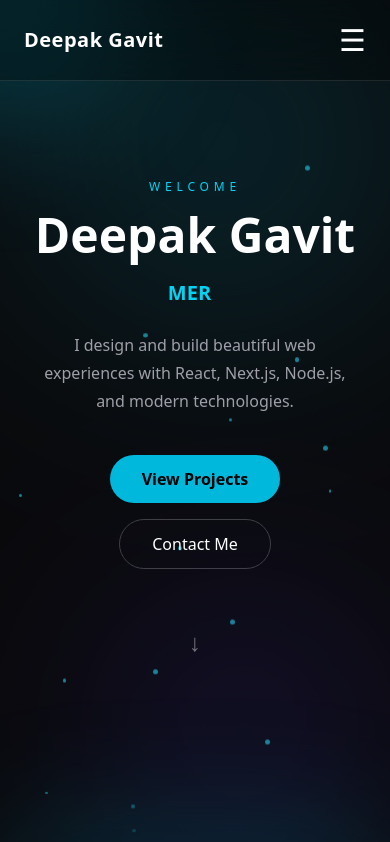
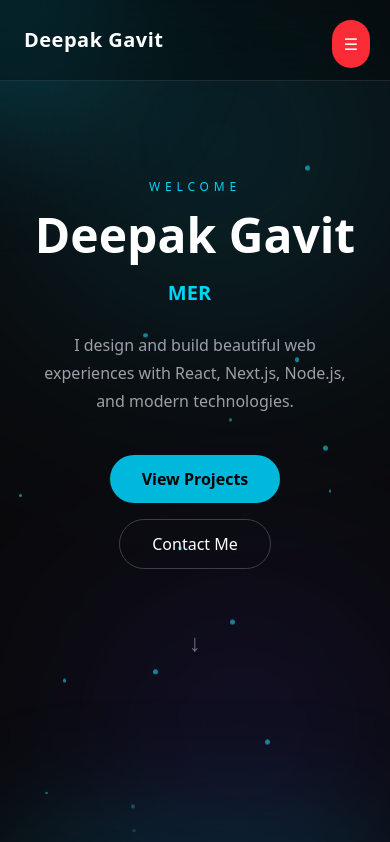
Before and after one commit to Deepakgavit563/Deepak-portifolio, a Next.js app: page / in a window 390 px wide. Shown: the top 842 px of the page. Built offline with nearby package versions, Linux system fonts and the light colour scheme.

Commit message:
fix: improve mobile navbar visibility

```diff
--- a/src/app/components/Navbar.tsx
+++ b/src/app/components/Navbar.tsx
@@ -75,11 +75,11 @@
 
         {/* Mobile Menu Button */}
         <button
-          className="text-3xl text-white md:hidden"
-          onClick={() => setOpen(!open)}
-        >
-          ☰
-        </button>
+  className="md:hidden fixed top-5 right-5 z-[9999] rounded-full bg-red-500 p-3 text-white"
+  onClick={() => setOpen(!open)}
+>
+  ☰
+</button>
       </nav>
 
       {/* Mobile Menu */}
```
